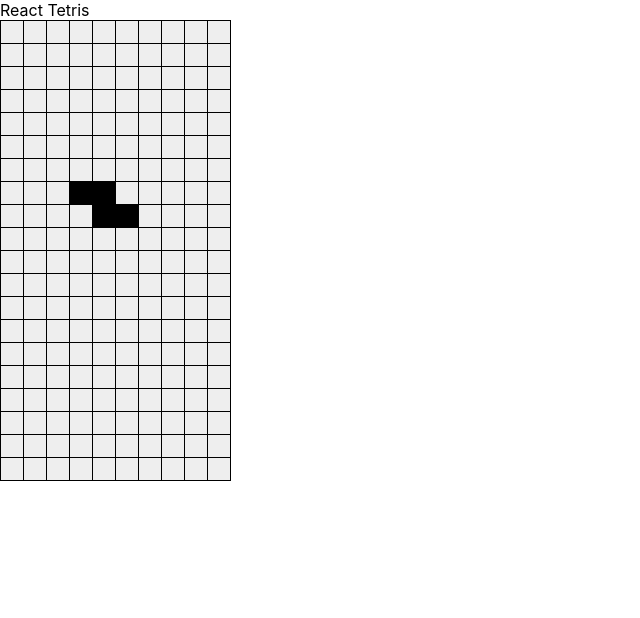
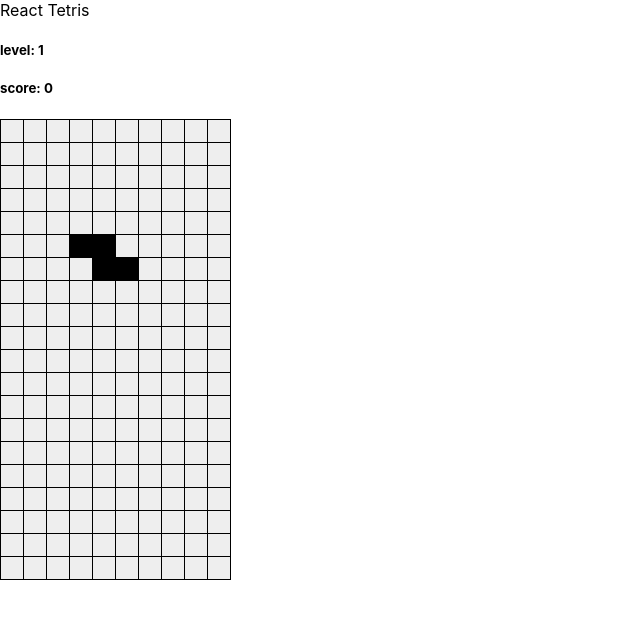
Before and after one commit to Rafe/react-tetris, a React (Create React App) app: page / in a window 1280 px wide. Shown: the top 618 px of the page, without its empty margins (0-640 px from the left). Built offline with nearby package versions, Linux system fonts and the light colour scheme.

Commit message:
feat: implement base score and level system

```diff
--- a/src/App.tsx
+++ b/src/App.tsx
@@ -33,6 +33,7 @@ interface State {
 }
 
 const LINES_EACH_LEVEL = 20
+const BASE_SCORE_FOR_LINES = [0, 40, 100, 300, 1200]
 
 // when game state is GAME_OVER or PAUSE, press start to start the game
 // when game state is START, running game loop
@@ -256,16 +257,21 @@ const useGame = create<State>((set, get) => ({
   },
   gameLoop() {
     const ref = setInterval(() => {
-      set(({matrix, line, currentPiece}) => {
+      set(({matrix, line, score, currentPiece}) => {
         const movedPiece = tryMove(moveDown, matrix)(currentPiece)
 
         if (isSamePiece(currentPiece, movedPiece)) {
           const [lineCleared, newMatrix] = clearLines(addPieceTo(matrix, currentPiece))
 
+          const newLine = line + lineCleared
+          const level = Math.floor(newLine / LINES_EACH_LEVEL) + 1
+
           return {
             currentPiece: getCurrentPiece(getPieceType()),
             matrix: newMatrix,
-            line: line + lineCleared
+            line: newLine,
+            level,
+            score: score + (level * BASE_SCORE_FOR_LINES[lineCleared])
           }
         } else {
           return {
@@ -354,6 +360,7 @@ function App() {
     gameLoop,
     bindController,
     level,
+    score,
     viewMatrix
   } = useGame(state => state , shallow)
 
@@ -363,6 +370,8 @@ function App() {
   return (
     <div className="App">
       <header className="App-header">React Tetris</header>
+      <h5>level: {level}</h5>
+      <h5>score: {score}</h5>
       <Matrix matrix={viewMatrix()} />
     </div>
   );
```
